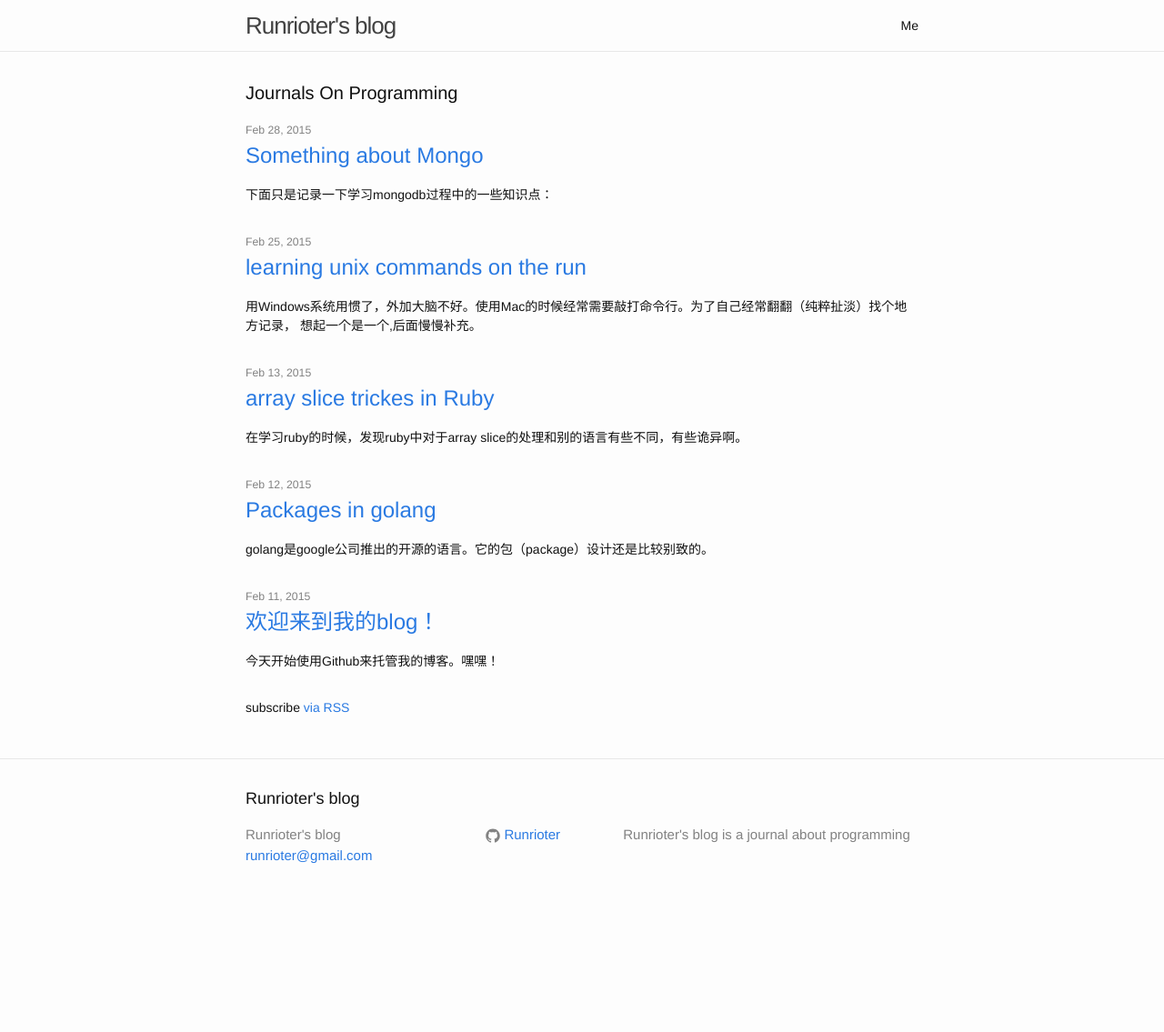
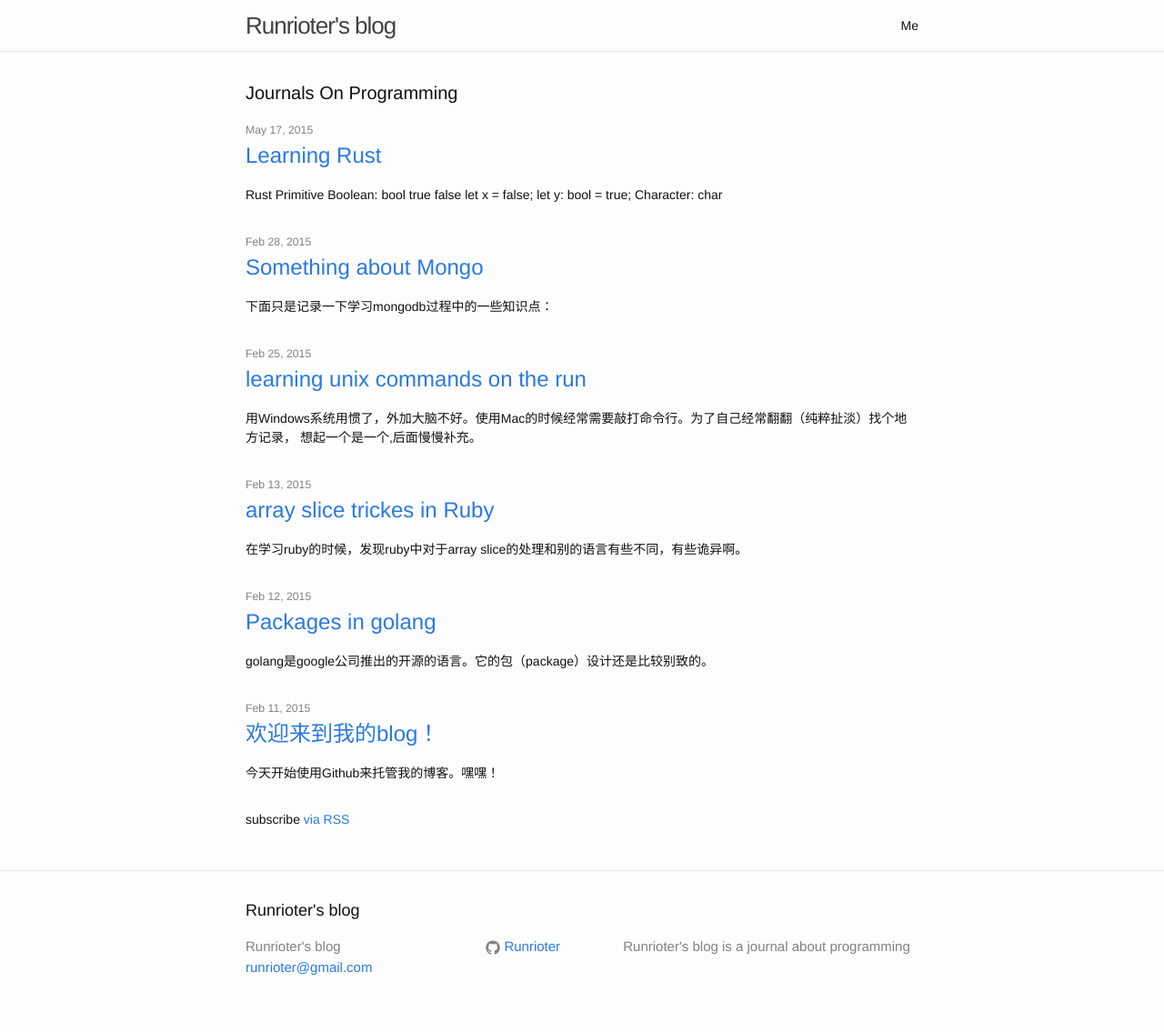
Before and after one commit to Runrioter/Runrioter.github.io, a Jekyll site: the page built from index.html, in a window 1280 px wide. Shown: the whole page at 91% size. Built offline with Jekyll 4.4.1, drawn with Linux system fonts in a browser that asks for light colours; before the commit the page ends 1012 px from its top, so only the background shows below that; some of the changed lines change nothing that is shown.

Commit message:
add rust

````diff
--- a/_config.yml
+++ b/_config.yml
@@ -40,3 +40,9 @@ defaults:
     values:
       layout: "post"
       author: "Runrioter Wung"
+  -
+    scope:
+      path: "_drafts"
+    values:
+      layout: "post"
+      author: "Swear Wang"
--- /dev/null
+++ b/_posts/2015-05-17-learning-rust.md
@@ -0,0 +1,119 @@
+# Rust
+---
+## Primitive
+* Boolean: `bool`
+  - true
+  - false
+
+  ```
+  let x = false;
+  let y: bool = true;
+  ```
+
+* Character: `char`
+
+  ```
+  let c: char = 'A';
+  let d = 'D';
+  ```
+
+* Numeric Types: `i8`,`i16`,`i32`,`i64`,`u8`,`u16`,`u32`,`u64`,`isize`,`usize`,`f32`,`f64`
+
+  - defaults
+
+  ```
+  let x = 32; // default type i32
+  let y = 64.0 // default  type f64
+  ```
+
+* Array: `[T, N]`
+
+  - T stands for type of element.
+  - N stands for the number of element.
+
+  ```
+  let arr = [1, 2, 3]; //type: [i32, 3]
+  let mut arr = [4, 5, 6]; //type: [i32, 3]
+  ```
+
+  - Shorthand for initializing each element of an array to the same value.
+
+  ```
+  let m = [0; 3]; // value: [0, 0, 0], type: [i32, 3]
+  ```
+
+  - Get array length.
+
+  ```
+  let arr = [12; 3]
+  println!("The length of array is {}", arr.len());
+  ```
+
+  - Access the element by subscript notation.
+
+  ```
+  let str_arr = ["Gerrad", "Adam", "Bruno"]; // type: [&str, 3] # &str not str
+  println!("The second name is {}", str_arr[1]);
+  ```
+
+  **Note: If we access it out of the bound, we got a runtime error.**
+
+* Slices: `&[T]`
+
+  - The Slice is a reference to an existing variable, and is not created directly.
+  - Slice has length and can be immutable or not.
+
+  ```
+  let a = [0,1,2,3,4];
+  let b = &a[1..4]; // a slice of a: element 1, 2, 3
+  let c = &a[..]; // a slice of a: all elements
+  ```
+
+* String: `str`
+
+  - str is a unsized type.
+  - usefull after a reference such as `&str`
+
+* Tuples: `(T, [T...])`
+
+  ```
+  let x: (i32, &str) = (63, 'Runrioter');
+  ```
+
+  - if elemnts in two tuples has the same type and arity, you can assign one to another.
+
+  ```
+  let mut x = (1, 3, 5);
+  let y = (4, 6, 7);
+  x = y;
+  ```
+
+  - access element through a *destructuring let*
+
+  ```
+  let (x, y, z) = (1, 2, 3);
+  println!("y is: {}", y);
+  ```
+
+  - Note:
+
+  ```
+  (0,) // single element tuple
+  (0) // zero in parentheses
+  ```
+
+  - access element by indexing
+
+  ```
+  let tuple = (1,2,3);
+  let x = tuple.0; // use . not [],
+  let y = tuple.1;
+  println!("x: is {}", x);
+  ```
+
+* Functions: `fn(T,[T...]) [-> T]`
+
+  ```
+  fn foo(x: i32) -> i32 {x}
+  let n: fn(i32) -> i32 = foo;
+  ```
````
